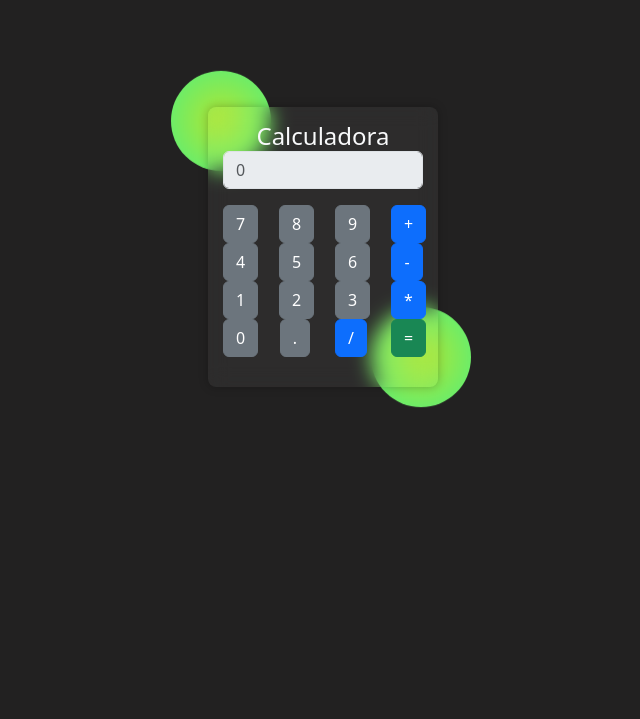
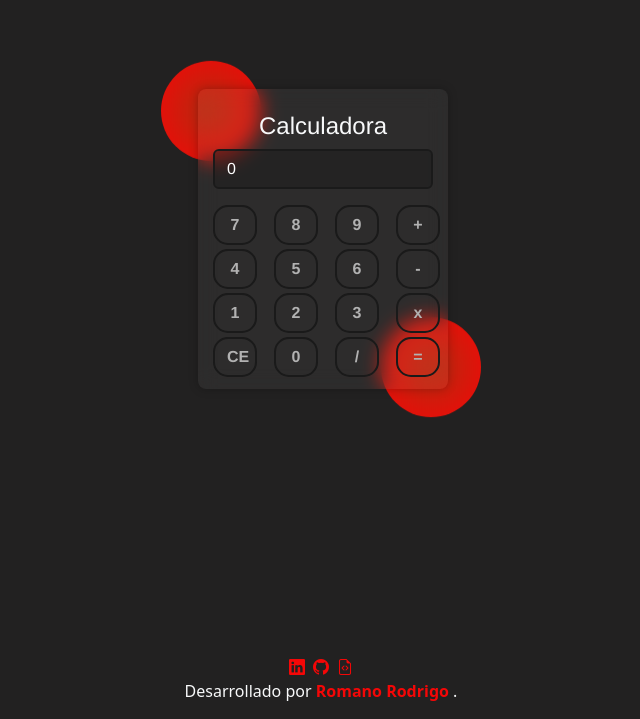
Before and after one commit to RodrigoProgram22/calculadora-angular, an Angular app: page / in a window 1280 px wide. Shown: the part 161-880 px from the top of the page, without its empty margins (319-959 px from the left). Before the commit the page ends 800 px from the top, so only its background shows below. Built offline with nearby package versions, Linux system fonts and the light colour scheme.

Commit message:
Mejorando el diseño.

```diff
--- a/src/app/app.component.css
+++ b/src/app/app.component.css
@@ -1,6 +1,10 @@
+.fuente1{
+  font-family: 'Franklin Gothic Medium', 'Arial Narrow', Arial, sans-serif;
+}
+/* Calculadora forma y efecto cristal */
 .card-1 {
-    width: 250px;
-    height: 280px;
+    width: 270px;
+    height: 300px;
     transition: all 0.2s;
     position: relative;
     cursor: pointer;
@@ -8,8 +12,8 @@
 }
 
 .card-inner {
-    width: 230px;
-    height: 280px;
+    width: 250px;
+    height: 300px;
     padding: 15px;
     background: rgba(255,255,255,.05);
     box-shadow: 0 0 10px rgba(0,0,0,0.25);
@@ -24,7 +28,7 @@
 .circle {
     width: 100px;
     height: 100px;
-    background: radial-gradient(#b0e633, #53ef7d);
+    background: radial-gradient(#b52b10, #f40707);
     border-radius: 50%;
     position: absolute;
     animation: move-up6 2s ease-in infinite alternate-reverse;
@@ -40,6 +44,55 @@
     right: -25px;
     animation-name: move-down1;
 }
+/* botones */
+button {
+    width: 44px;
+    height: 40px;
+    margin: auto;
+    appearance: none;
+    background-color: transparent;
+    border: 0.125em solid #1A1A1A;
+    border-radius: 0.9375em;
+    box-sizing: border-box;
+    color: #b2b2b2;
+    cursor: pointer;
+    display: inline-block;
+    font-family: 'Franklin Gothic Medium', 'Arial Narrow', Arial, sans-serif;    font-size: 16px;
+    font-weight: 600;
+    line-height: normal;
+    margin: 0;
+    outline: none;
+    text-align: center;
+    text-decoration: none;
+    transition: all 300ms cubic-bezier(.23, 1, 0.32, 1);
+    user-select: none;
+    -webkit-user-select: none;
+    touch-action: manipulation;
+    will-change: transform;
+ }
+
+button:disabled {
+    pointer-events: none;
+}
+
+button:hover {
+    color: #fff;
+    background-color: #1A1A1A;
+    box-shadow: rgba(0, 0, 0, 0.25) 0 8px 15px;
+    transform: translateY(-2px);
+}
+
+button:active {
+    box-shadow: none;
+    transform: translateY(0);
+}
+/*  */
+.input-calcu{
+    font-family: 'Franklin Gothic Medium', 'Arial Narrow', Arial, sans-serif;
+    border: 0.125em solid #1A1A1A;
+    color: #fff;
+    background-color: #1a1a1a70;
+}
 
 @keyframes move-up6 {
   to {
--- a/src/app/app.component.html
+++ b/src/app/app.component.html
@@ -1,19 +1,24 @@
 <div class="d-flex justify-content-center align-items-center vh-100">
-  <div class="container my-5 card-1 mx-auto py-2">
+  <div class="container card-1 mx-auto">
     <div class="circle"></div>
     <div class="circle"></div>
     <div class="row">
       <div class="col-4">
         <div class="card-inner text-center">
           <div class="card-body">
-            <h4 class="card-title text-center text-light">Calculadora</h4>
+            <header>
+              <h4 class="card-title text-center text-light fuente1 my-2">
+                Calculadora
+              </h4>
+            </header>
             <input
+              id="calculadora"
               type="text"
-              class="form-control mb-3"
-              placeholder="0"
+              class="form-control mb-3 input-calcu"
+              value="0"
               disabled
             />
-            <div class="row">
+            <div class="row my-1">
               <div class="col-3">
                 <button class="btn btn-secondary btn-block">7</button>
               </div>
@@ -27,7 +32,7 @@
                 <button class="btn btn-primary btn-block">+</button>
               </div>
             </div>
-            <div class="row">
+            <div class="row my-1">
               <div class="col-3">
                 <button class="btn btn-secondary btn-block">4</button>
               </div>
@@ -41,7 +46,7 @@
                 <button class="btn btn-primary btn-block">-</button>
               </div>
             </div>
-            <div class="row">
+            <div class="row my-1">
               <div class="col-3">
                 <button class="btn btn-secondary btn-block">1</button>
               </div>
@@ -52,15 +57,15 @@
                 <button class="btn btn-secondary btn-block">3</button>
               </div>
               <div class="col-3">
-                <button class="btn btn-primary btn-block">*</button>
+                <button class="btn btn-primary btn-block">x</button>
               </div>
             </div>
-            <div class="row">
+            <div class="row my-1">
+              <div class="col-3">
+                <button class="btn btn-secondary btn-block">CE</button>
+              </div>
               <div class="col-3">
                 <button class="btn btn-secondary btn-block">0</button>
-              </div>
-              <div class="col-3">
-                <button class="btn btn-secondary btn-block">.</button>
               </div>
               <div class="col-3">
                 <button class="btn btn-primary btn-block">/</button>
@@ -72,6 +77,7 @@
           </div>
         </div>
       </div>
-      </div>
+    </div>
   </div>
 </div>
+<app-footer></app-footer>
--- a/src/app/app.module.ts
+++ b/src/app/app.module.ts
@@ -3,10 +3,12 @@ import { BrowserModule } from '@angular/platform-browser';
 
 import { AppRoutingModule } from './app-routing.module';
 import { AppComponent } from './app.component';
+import { FooterComponent } from './components/footer/footer.component';
 
 @NgModule({
   declarations: [
-    AppComponent
+    AppComponent,
+    FooterComponent
   ],
   imports: [
     BrowserModule,
--- /dev/null
+++ b/src/app/components/footer/footer.component.css
@@ -0,0 +1,10 @@
+.icon-footer{
+    color: #f40707;
+    transition: all 0.2s;
+}
+.icon-footer:hover{
+    color: #d63636;
+}
+a{
+ text-decoration: none;
+}
--- /dev/null
+++ b/src/app/components/footer/footer.component.html
@@ -0,0 +1,26 @@
+<footer>
+  <div class="container-fluid p-3 text-light">
+    <div class="text-center">
+      <div class="container text-center">
+        <a href="https://www.linkedin.com/in/rodrigo-romano22/" target="_blank">
+          <i class="bi bi-linkedin mx-1 icon-footer"></i>
+        </a>
+        <a href="https://github.com/RodrigoProgram22" target="_blank">
+          <i class="bi bi-github mx-1 icon-footer"></i>
+        </a>
+        <a href="https://portfolio-rodri.web.app/" target="_blank">
+          <i class="bi bi-file-earmark-code mx-1 icon-footer"></i>
+        </a>
+      </div>
+    </div>
+    <div class="container text-center">
+      Desarrollado por
+      <a
+        href="https://www.linkedin.com/in/rodrigo-romano22/"
+        class="fw-bold icon-footer"
+        >Romano Rodrigo</a
+      >
+      .
+    </div>
+  </div>
+</footer>
```
Also changed, not shown: src/app/components/footer/footer.component.ts (added, +10 -0 lines), 1 other file (tests, documents, lock files or other folders). Lines whose indentation alone changed are shown as unchanged.
